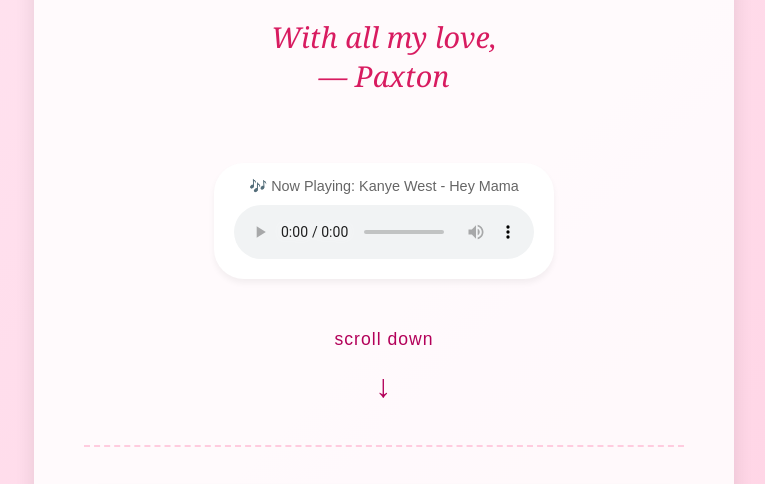
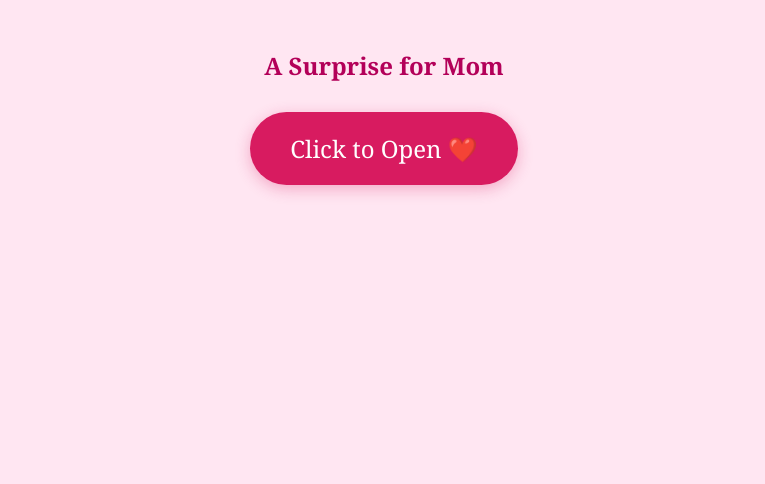
Before and after one commit to paxtonian0608/mothers-day, a plain HTML site: page index.html in a window 1280 px wide. Shown: the part 293-777 px from the top of the page, without its empty margins (256-1021 px from the left). Drawn offline with Linux system fonts and the light colour scheme; grey boxes are pictures that could not be loaded.

Commit message:
Update index.html

```diff
--- a/index.html
+++ b/index.html
@@ -5,18 +5,60 @@
     <meta name="viewport" content="width=device-width, initial-scale=1.0">
     <title>Happy Mother's Day!</title>
     <style>
-        body {
+        /* Base Styling */
+        body, html {
+            margin: 0;
+            padding: 0;
+            width: 100%;
+            min-height: 100vh;
+            background: linear-gradient(135deg, #ffe6f2 0%, #ffccdf 100%);
+            font-family: 'Georgia', serif;
+            color: #b30059;
+            scroll-behavior: smooth;
+        }
+
+        /* Entry Screen */
+        #entry-screen {
+            position: fixed;
+            top: 0;
+            left: 0;
+            width: 100%;
+            height: 100%;
+            background: #ffe6f2;
+            display: flex;
+            flex-direction: column;
+            justify-content: center;
+            align-items: center;
+            z-index: 100;
+            transition: opacity 1s ease-out, visibility 1s;
+        }
+
+        .start-button {
+            padding: 20px 40px;
+            font-family: 'Georgia', serif;
+            font-size: 1.5rem;
+            color: white;
+            background-color: #d81b60;
+            border: none;
+            border-radius: 50px;
+            cursor: pointer;
+            box-shadow: 0 4px 15px rgba(216, 27, 96, 0.3);
+            transition: transform 0.2s, background-color 0.2s;
+        }
+
+        .start-button:hover {
+            background-color: #b30059;
+            transform: scale(1.05);
+        }
+
+        /* Main Content (Hidden initially) */
+        #main-content {
             display: flex;
             flex-direction: column;
             align-items: center;
-            min-height: 100vh;
-            margin: 0;
             padding: 50px 20px;
-            box-sizing: border-box;
-            background: linear-gradient(135deg, #ffe6f2 0%, #ffccdf 100%);
-            font-family: 'Georgia', serif;
-            color: #b30059;
-            text-align: center;
+            opacity: 0;
+            transition: opacity 1.5s ease-in;
         }
 
         .card {
@@ -27,6 +69,7 @@
             max-width: 700px;
             width: 100%;
             box-sizing: border-box;
+            text-align: center;
         }
 
         h1 {
@@ -51,28 +94,16 @@
             display: inline-block;
         }
 
-        .music-label {
-            margin: 0 0 10px 0;
-            font-size: 0.9rem;
-            color: #666;
-            font-family: sans-serif;
-        }
-
-        /* --- New Scrolling & Image Section Styles --- */
-
         .scroll-prompt {
             margin-top: 50px;
             font-family: sans-serif;
-            color: #b30059;
             font-size: 1.1rem;
             text-transform: lowercase;
-            letter-spacing: 1px;
         }
 
         .arrow {
             display: block;
             font-size: 2rem;
-            margin-top: 5px;
             animation: bounce 2s infinite;
         }
 
@@ -82,16 +113,11 @@
             60% { transform: translateY(5px); }
         }
 
-        .personal-section {
-            margin-top: 40px;
-            padding-top: 40px;
-            border-top: 2px dashed #ffccdf;
-        }
-
         .photo {
             max-width: 100%;
             height: auto;
             border-radius: 15px;
+            margin-top: 40px;
             box-shadow: 0 6px 12px rgba(0,0,0,0.1);
         }
 
@@ -100,9 +126,6 @@
             padding: 30px;
             border-radius: 15px;
             margin-top: 30px;
-            box-shadow: 0 4px 10px rgba(0,0,0,0.05);
-            /* Matches the title font */
-            font-family: 'Georgia', serif;
             font-size: 1.3rem;
             line-height: 1.6;
             color: #800040;
@@ -112,28 +135,33 @@
 </head>
 <body>
 
+    <!-- Entry Screen -->
+    <div id="entry-screen">
+        <h2 style="margin-bottom: 30px;">A Surprise for Mom</h2>
+        <button class="start-button" onclick="enterSite()">Click to Open ❤️</button>
+    </div>
+
+    <!-- Audio Element -->
+    <audio id="bg-music" loop>
+        <source src="hey_mama.mp3" type="audio/mpeg">
+    </audio>
+
+    <!-- Main Content -->
+    <div id="main-content">
         <div class="card">
-        <!-- Top Section: Title & Music -->
             <h1>Happy Mother's Day, Mom! 💐</h1>
             <p class="from-text">With all my love,<br>— Paxton</p>
 
             <div class="music-player">
-            <p class="music-label">🎶 Now Playing: Kanye West - Hey Mama</p>
-            <audio controls autoplay loop>
-                <source src="hey_mama.mp3" type="audio/mpeg">
-                Your browser does not support the audio element.
-            </audio>
+                <p style="margin: 0 0 10px 0; font-size: 0.9rem; color: #666; font-family: sans-serif;">🎶 Now Playing: Kanye West - Hey Mama</p>
+                <p style="font-size: 0.8rem; color: #b30059;">Music is playing...</p>
             </div>
 
-        <!-- Scroll Indicator -->
             <div class="scroll-prompt">
                 <p>scroll down</p>
                 <span class="arrow">↓</span>
             </div>
 
-        <!-- Bottom Section: Image & Personal Message -->
-        <div class="personal-section">
-            <!-- Image tag set with your specific dimensions, but CSS ensures it scales properly -->
             <img src="image1.png" alt="Me and Mom" width="2304" height="1728" class="photo">
 
             <div class="message-box">
@@ -145,5 +173,22 @@
         </div>
     </div>
 
+    <script>
+        function enterSite() {
+            // Start the music
+            const music = document.getElementById('bg-music');
+            music.play();
+
+            // Hide entry screen
+            const entry = document.getElementById('entry-screen');
+            entry.style.opacity = '0';
+            entry.style.visibility = 'hidden';
+
+            // Show main content
+            const content = document.getElementById('main-content');
+            content.style.opacity = '1';
+        }
+    </script>
+
 </body>
 </html>
```
Lines whose indentation alone changed are shown as unchanged.
